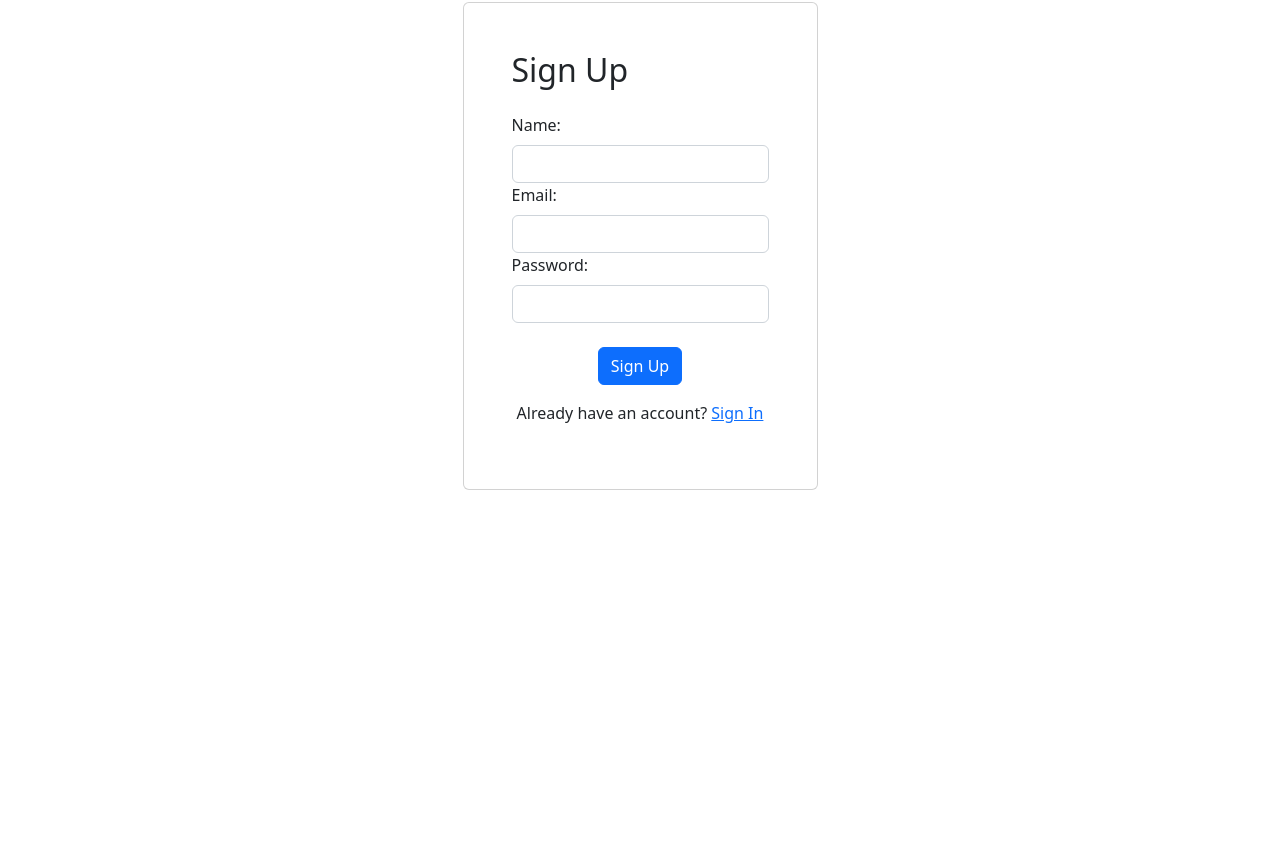
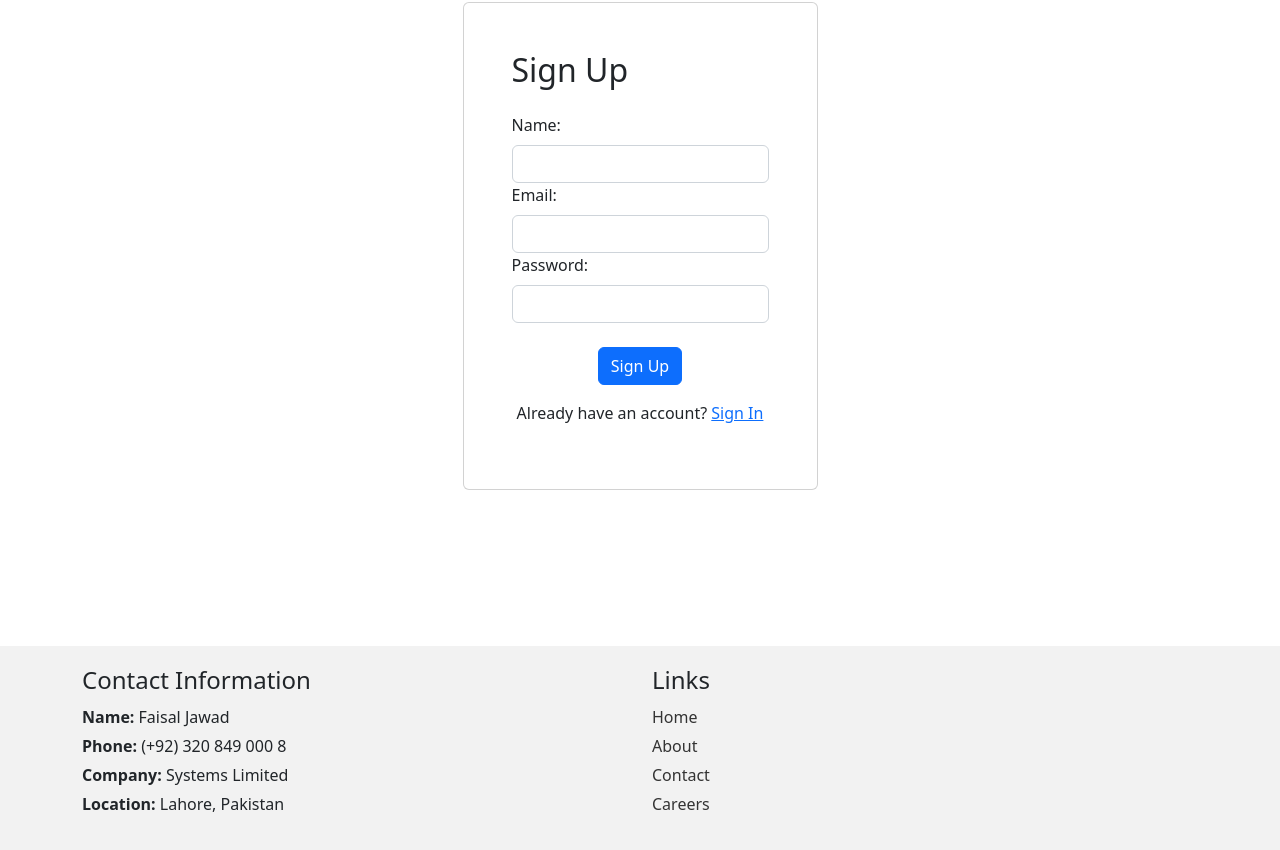
Before and after one commit to faisaljawad/Crypto-Exchange-Application, a React (Create React App) app: page /signup in a window 1280 px wide. Shown: the part 214-1064 px from the top of the page. Before the commit the page ends 860 px from the top, so only its background shows below. Built offline with nearby package versions, Linux system fonts and the light colour scheme.

Commit message:
Added footer

```diff
--- a/src/App.js
+++ b/src/App.js
@@ -4,7 +4,8 @@ import { BrowserRouter as Router, Routes, Route, Link } from 'react-router-dom';
 import Login from './components/login/login';
 import Signup from './components/signup/signup';
 import './App.css';
-import Header from './components/common/header'
+import Header from './components/common/header/header'
+import Footer from './components/common/footer/footer'
 function App() {
   return (
     <Router>
@@ -16,6 +17,7 @@ function App() {
             <Route path="/signup" element={<Signup />} />
           </Routes>
         </div>
+        <Footer />
       </div>
     </Router>
   );
--- /dev/null
+++ b/src/components/common/footer/footer.css
@@ -0,0 +1,30 @@
+.footer {
+    background-color: #f2f2f2;
+    padding: 20px 0;
+  }
+
+  .footer h4 {
+    margin-bottom: 10px;
+  }
+
+  .footer p {
+    margin-bottom: 5px;
+  }
+
+  .footer ul {
+    list-style-type: none;
+    padding-left: 0;
+  }
+
+  .footer ul li {
+    margin-bottom: 5px;
+  }
+
+  .footer ul li a {
+    text-decoration: none;
+    color: #333;
+  }
+
+  .footer ul li a:hover {
+    color: #ff5e7d;
+  }
--- /dev/null
+++ b/src/components/common/footer/footer.jsx
@@ -0,0 +1,49 @@
+import { Link } from 'react-router-dom';
+import React from 'react';
+import './footer.css';
+
+function Footer() {
+    return (
+        <footer className="footer">
+            <div className="container">
+                <div className="row">
+                    <div className="col-md-6">
+                        <h4>Contact Information</h4>
+                        <p>
+                            <strong>Name:</strong> Faisal Jawad
+                        </p>
+                        <p>
+                            <strong>Phone:</strong> (+92) 320 849 000 8
+                        </p>
+                        <p>
+                            <strong>Company:</strong> Systems Limited
+                        </p>
+                        <p>
+                            <strong>Location:</strong> Lahore, Pakistan
+                        </p>
+                    </div>
+                    <div className="col-md-6">
+                        <h4>Links</h4>
+                        <ul>
+                            <li>
+                                <a href="/dashboard">Home</a>
+                            </li>
+                            <li>
+                                <a href="#">About</a>
+                            </li>
+                            <li>
+                                <a href="#">Contact</a>
+                            </li>
+                            <li>
+                                <a href="#">Careers</a>
+                            </li>
+
+                        </ul>
+                    </div>
+                </div>
+            </div>
+        </footer>
+    );
+}
+
+export default Footer;
--- a/src/components/login/login.jsx
+++ b/src/components/login/login.jsx
@@ -21,7 +21,6 @@ function Login() {
     };
 
     return (
-
         <div className="container-fluid d-flex align-items-center justify-content-center vh-100">
             <div className="card p-5">
                 <h2 className="mb-4">Login</h2>
```
Also changed, not shown: src/components/common/header/header.css (renamed from src/components/common/header.css), src/components/common/header/header.jsx (renamed from src/components/common/header.jsx).
